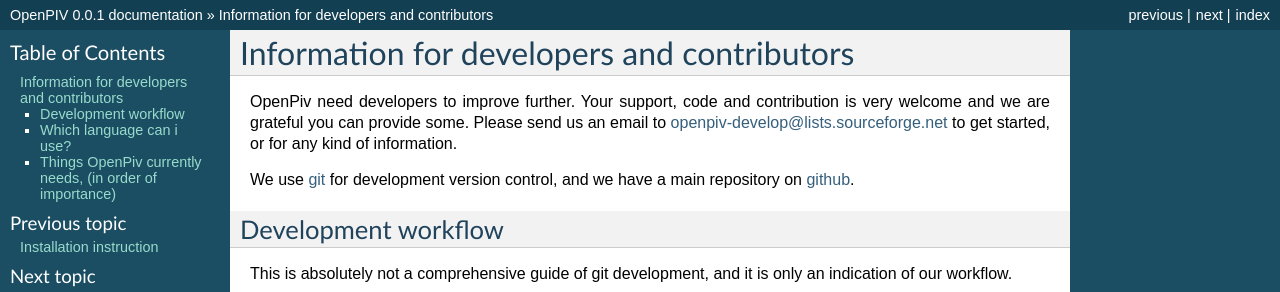
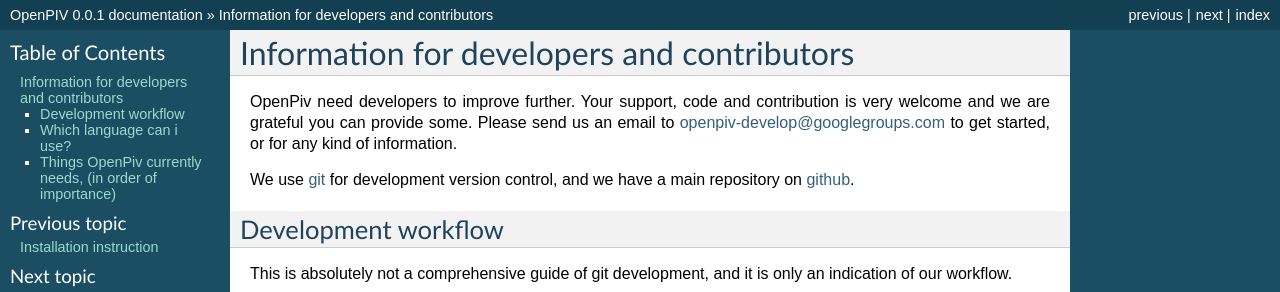
Before and after one commit to OpenPIV/openpiv-python, a Sphinx documentation site: the page built from docs/src/developers.rst, in a window 1280 px wide. Shown: the top 292 px of the page. Built offline with Sphinx 7.4.7, drawn with Linux system fonts in a browser that asks for light colours.

Commit message:
Update developers.rst

```diff
--- a/docs/src/developers.rst
+++ b/docs/src/developers.rst
@@ -2,7 +2,7 @@ Information for developers and contributors
 ===========================================
 
 OpenPiv need developers to improve further. Your support, code and contribution is very welcome and
-we are grateful you can provide some. Please send us an email to openpiv-develop@lists.sourceforge.net
+we are grateful you can provide some. Please send us an email to openpiv-develop@googlegroups.com
 to get started, or for any kind of information.
 
 We use `git <http://git-scm.com/>`_ for development version control, and we have a main repository on `github <https://github.com/>`_.
```
